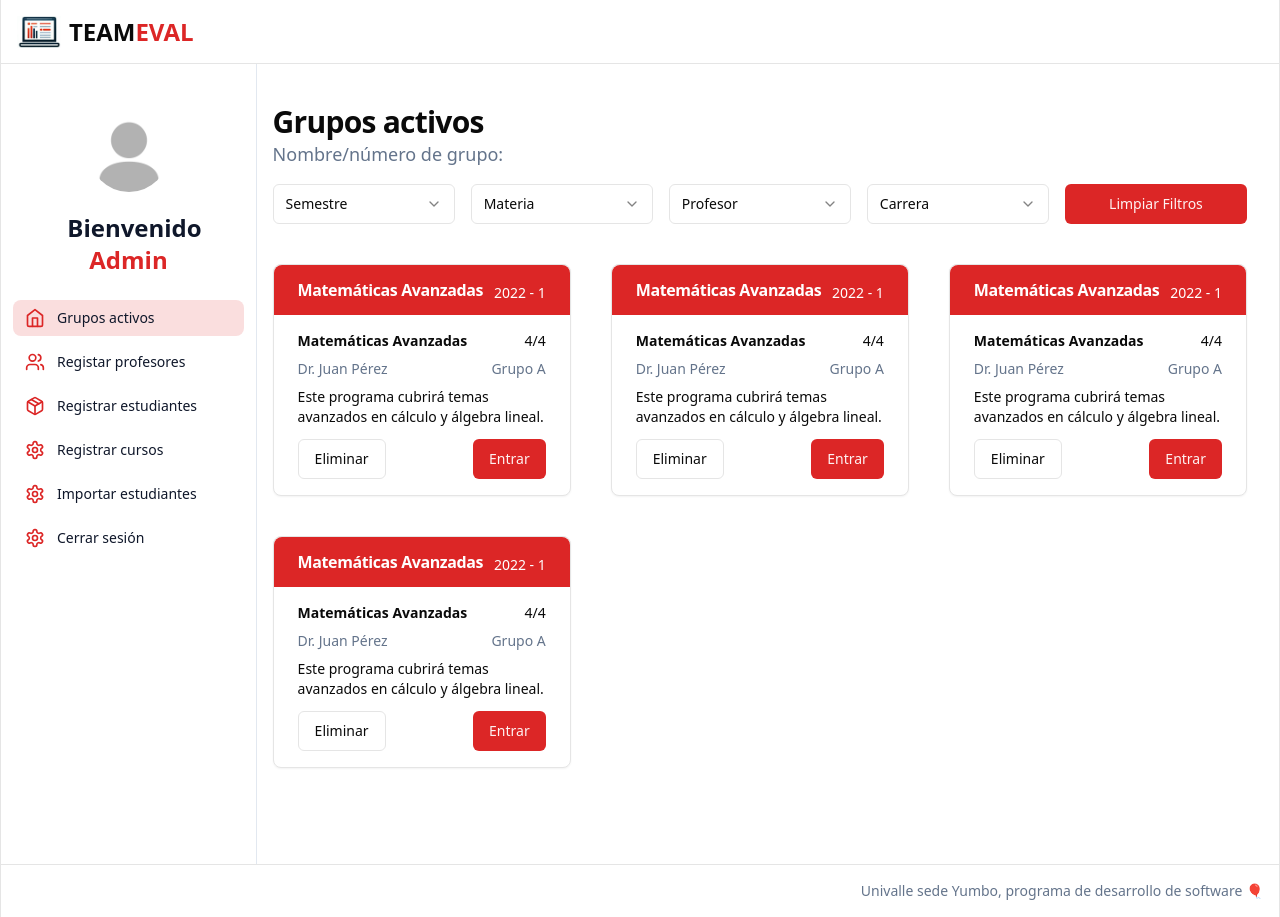
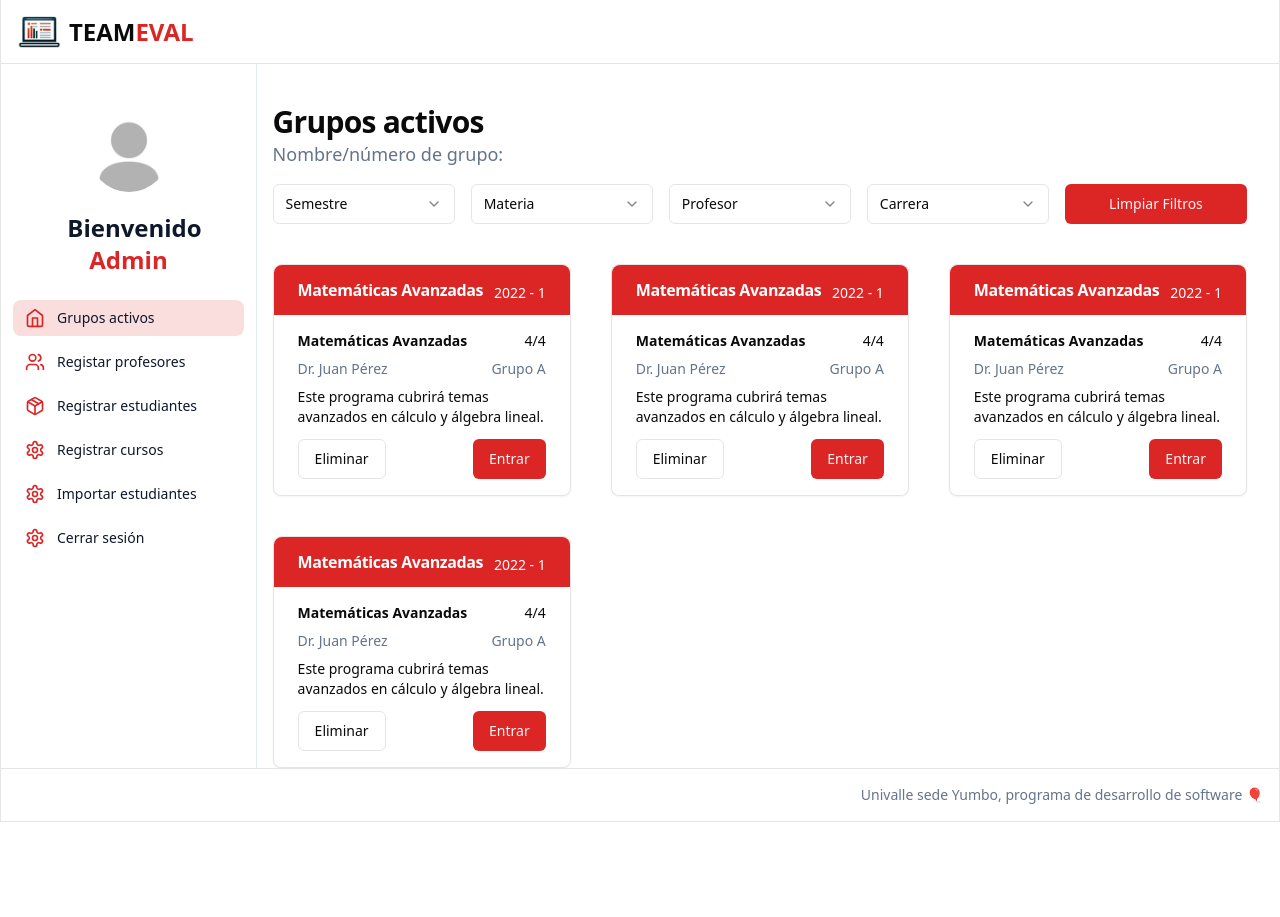
Before and after one commit to univalle/teameval, a Next.js app: page / in a window 1280 px wide. After the commit the page ends 822 px from the top, so only its background shows below. Built offline with nearby package versions, Linux system fonts and the light colour scheme.

Commit message:
Fix height

```diff
--- a/src/app/page.jsx
+++ b/src/app/page.jsx
@@ -4,7 +4,7 @@ import { ProgramsList } from '@/components/programs-list'
 
 export default function Home () {
   return (
-    <div className='grid grid-cols-5'>
+    <div className='grid grid-cols-5 min-h-[85vh]'>
       <Sidebar />
       <div className='col-span-5 pl-4 pr-8 mt-10 xl:col-span-4'>
         <h1 className='text-3xl font-semibold tracking-tight scroll-m-20'>
--- a/src/components/footer.jsx
+++ b/src/components/footer.jsx
@@ -1,6 +1,6 @@
 export function Footer () {
   return (
-    <footer className='p-4 text-sm text-right border-t text-slate-500'>
+    <footer className='p-4 text-sm text-right border-t border-b text-slate-500'>
       <p className='inline-block'>
         Univalle sede Yumbo, programa de desarrollo de software 🎈
       </p>
--- a/src/components/sidebar.jsx
+++ b/src/components/sidebar.jsx
@@ -2,7 +2,7 @@ export function Sidebar () {
   return (
     <aside
       id='sidebar'
-      className='hidden w-64 h-screen transition-transform xl:block'
+      className='hidden w-64 transition-transform xl:block'
       aria-label='Sidebar'
     >
       <div className='flex flex-col h-full px-3 py-4 overflow-y-auto bg-white border-r border-slate-200 dark:border-slate-700 dark:bg-slate-900'>
```
